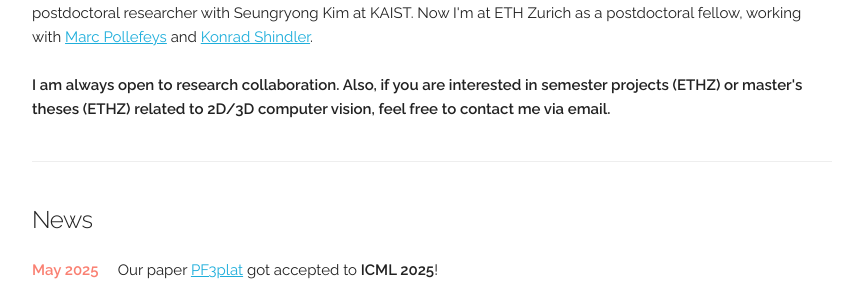
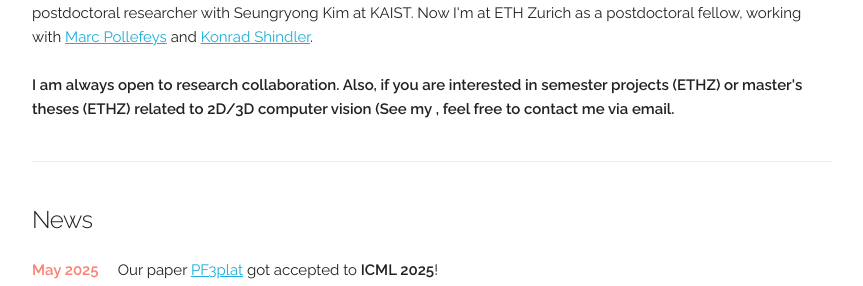
Before and after one commit to jang-1996/jang-1996.github.io, a Jekyll site: the page built from index.html, in a window 1280 px wide and 900 px high, scrolled down 351 px. Shown: the part 184-470 px from the top of the window, without its empty margins (208-1071 px from the left). Built offline with Jekyll 4.4.1, drawn with Linux system fonts in a browser that asks for light colours; some web fonts are replaced.

Commit message:
Update index.html

```diff
--- a/index.html
+++ b/index.html
@@ -9,7 +9,7 @@ layout: default
   I worked as a postdoctoral researcher with Seungryong Kim at KAIST. Now I'm at ETH Zurich as a postdoctoral fellow, working with <a href="https://people.inf.ethz.ch/marc.pollefeys/">Marc Pollefeys</a> and <a href="https://prs.igp.ethz.ch/group/people/person-detail.schindler.html">Konrad Shindler</a>.
 
   <br><br>
-  <b>I am always open to research collaboration. Also, if you are interested in semester projects (ETHZ) or master's theses (ETHZ) related to 2D/3D computer vision, feel free to contact me via email.</b>
+  <b>I am always open to research collaboration. Also, if you are interested in semester projects (ETHZ) or master's theses (ETHZ) related to 2D/3D computer vision (See my , feel free to contact me via email.</b>
 
 </div>
 
@@ -292,7 +292,7 @@ layout: default
 <div class="docs-section" id="resume">
   <h4>Vitæ</h4>
 
-  <p>Full CV in <a href={{ "/assets/cv/CV.pdf" | prepend: site.baseurl }} target="_blank">PDF</a>.</p>
+  <p>Full CV in <a href={{ "https://www.overleaf.com/read/sssqymszngcq#4195b4" | prepend: site.baseurl }} target="_blank">PDF</a>.</p>
 
   <!-- The Timeline -->
   <ul class="timeline">
```
